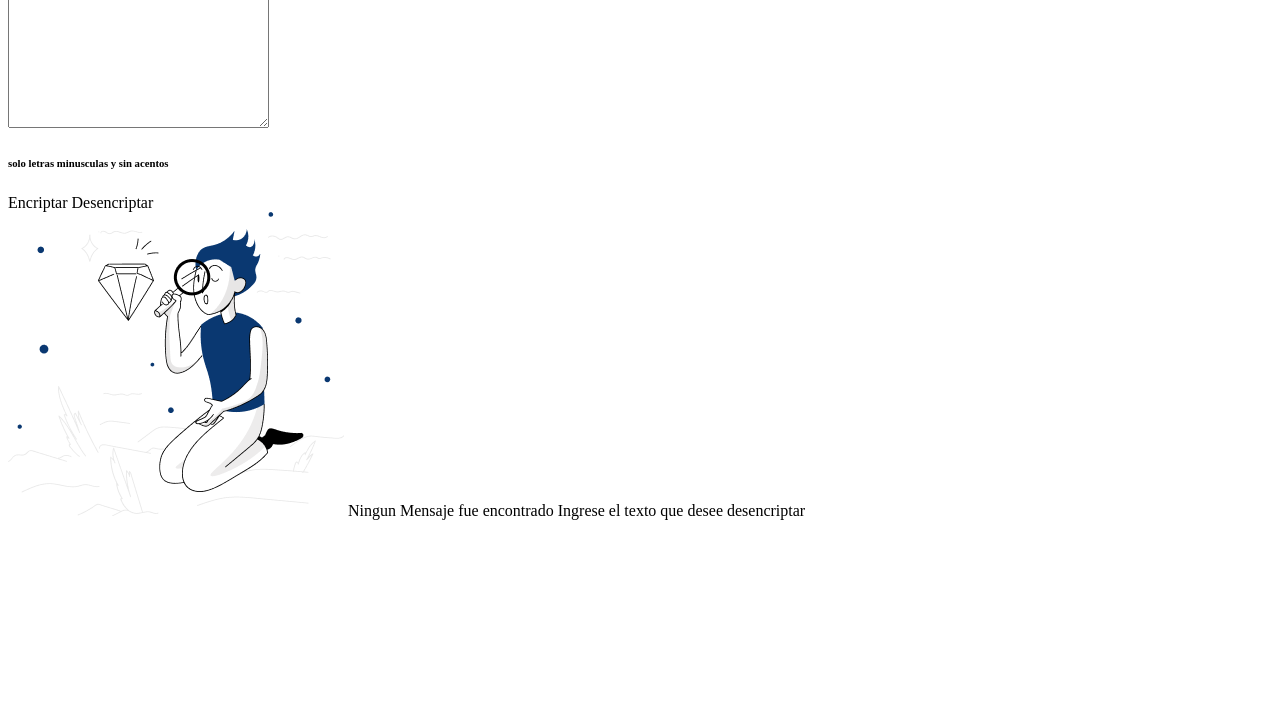
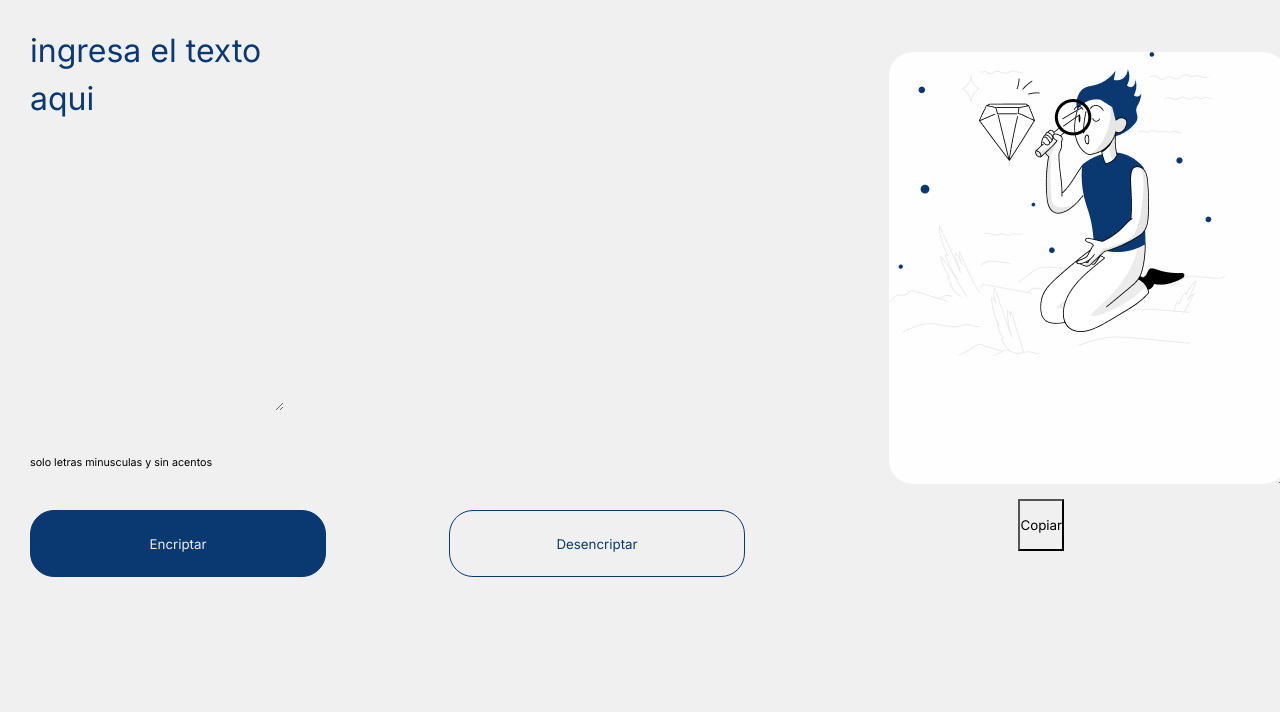
Before and after one commit to Fergsie/Encriptador-de-Texto, a plain HTML site: page index.html in a window 1280 px wide. Shown: the part 88-800 px from the top of the page. Drawn offline with Linux system fonts and the light colour scheme.

Commit message:
Agregar estilos css

```diff
--- a/index.html
+++ b/index.html
@@ -3,28 +3,37 @@
 <head>
     <meta charset="UTF-8">
     <meta name="viewport" content="width=device-width, initial-scale=1.0">
+    <link rel="preconnect" href="https://fonts.googleapis.com">
+    <link rel="preconnect" href="https://fonts.gstatic.com" crossorigin>
+    <link href="https://fonts.googleapis.com/css2?family=Inter:ital,opsz,wght@0,14..32,100..900;1,14..32,100..900&display=swap" rel="stylesheet">
+    <link rel="stylesheet" href="/style.css">
     <title>Encriptador</title>
 </head>
 <body>
-    <header>
+    <header class="header">
         <img class="h_Logo"   src="./imagenes/Logo.png" alt="Logo de Alura Latam">
     </header>
 
-    <main>
-        <section>
-            <div>
-                <textarea class="m_textarea" id="" cols="30" rows="10" placeholder="ingresa el texto aqui"></textarea>
+    <main class="main">
+        <section >
+            <div class="areaTexto">
+                <textarea class="m_textarea" id="" cols="35" rows="8" placeholder="ingresa el texto aqui"></textarea>
                 <h6 class="textop">solo letras minusculas y sin acentos</h6>
             </div>
-            <div>
-                <btmEncriptar class="btmEncriptar">Encriptar</btmEncriptar>
-                <btmDesencriptar class="btmDesencriptar">Desencriptar</btmDesencriptar>
+            <div class="botones">
+                <button class="btmEncriptar">Encriptar</btmEncriptar>
+                <button class="btmDesencriptar">Desencriptar</btmDesencriptar>
             </div>
-            <div><img class="img2"  src="./imagenes/Muñeco.png" alt="Muñeco">
-                <txt1 class="textog ">Ningun Mensaje fue encontrado </txt>
-                <txt2 class="textop" >Ingrese el texto que desee desencriptar</txt>
-            </div>
+        </section>
 
+        <section class="section2">
+
+                <textarea class="mensaje" cols="10" rows="9.5"></textarea>
+                <div>
+                    <button class="btmCopiar">Copiar</button>
+                </div>
+                <!--txt1 class="textog ">Ningun Mensaje fue encontrado </txt>
+                <txt2 class="textop" >Ingrese el texto que desee desencriptar</txt -->
 
         </section>
     </main>
--- a/style.css
+++ b/style.css
@@ -1,8 +1,105 @@
-.h_logo{}
-.m_textarea{}
-.textop{}
-.btmEncriptar{}
-.btmDesencriptar{}
-.img2{}
-.textog{}
-.textop{}
+
+*{
+    padding: 0%;
+    background: #F0F0F0;
+    margin: 5px;
+    font-family:'inter';
+    font-weight: 400;
+    line-height: 48px;
+    text-align: left;
+
+}
+:root{
+    font-size: 16px;
+    --color1:  #0A3871;
+    --colorw:  #FEFEFE;
+    --colorf:  #F0F0F0;
+}
+body{
+    box-sizing: border-box;
+}
+.header{
+    padding-top: 0.75%;
+    margin-left: 10px;
+}
+
+main{
+    display: flex;
+    justify-content: space-between;
+    align-items: flex-start;
+    flex-wrap: wrap;
+}
+
+    .h_logo{
+        width: 5%;
+    }
+
+    .m_textarea{
+        border: none;
+        color: var(--color1);
+        font-size: 2rem;
+        margin-top: 5px;
+        width: 35%;
+
+    }
+    ::placeholder{color: var(--color1)}
+    .m_textarea:focus{
+        outline: none;
+    }
+
+    .mensaje{
+        background-color: var(--colorw);
+        background-image: url(./imagenes/Muñeco.png);
+        background-repeat: no-repeat;
+        border: none;
+        border-radius: 24px;
+        color:var(--color1);
+        margin-left: 98px;
+        margin-top: 20px;
+        padding-left: 20px;
+        width: calc(100% - 40px);
+        min-height: 150px;
+        box-sizing: border-box;
+
+    }
+    .mensaje:focus{
+        outline: none;
+    }
+    .botones{
+        display: flex;
+        margin-top: 18px;
+        align-items: center;
+        gap: 10px;
+    }
+
+    .btmEncriptar{
+        background-color: var(--color1);
+        border: 1px solid var(--color1);
+        border-radius: 24px;
+        color: var(--colorf);
+        cursor: pointer;
+        height: 67px;
+        width: 50%;
+        text-align: center;
+        line-height: 67px;
+
+    }
+    .btmDesencriptar{
+        background-color: var(--colorf);
+        border: 1px solid var(--color1);
+        border-radius: 24px;
+        color: var(--color1);
+        cursor: pointer;
+        height: 67px;
+        margin-left: 108px;
+        width:  50%;
+        text-align: center;
+        line-height: 67px;
+    }
+    .section2 {
+        width: 35%;
+        margin-top: 20px;
+        display: flex;
+        flex-direction: column;
+        align-items: center;
+    }
```
